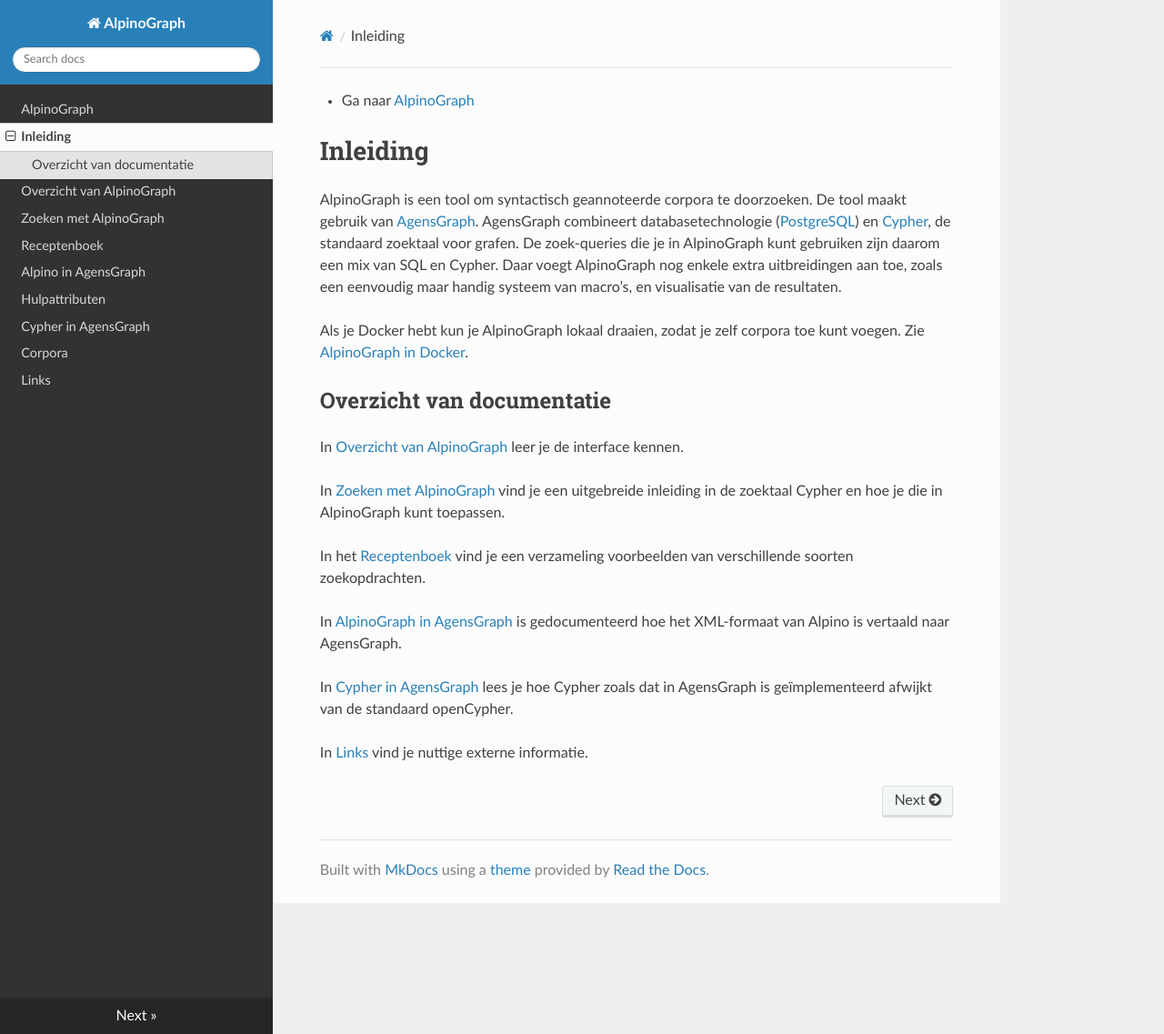
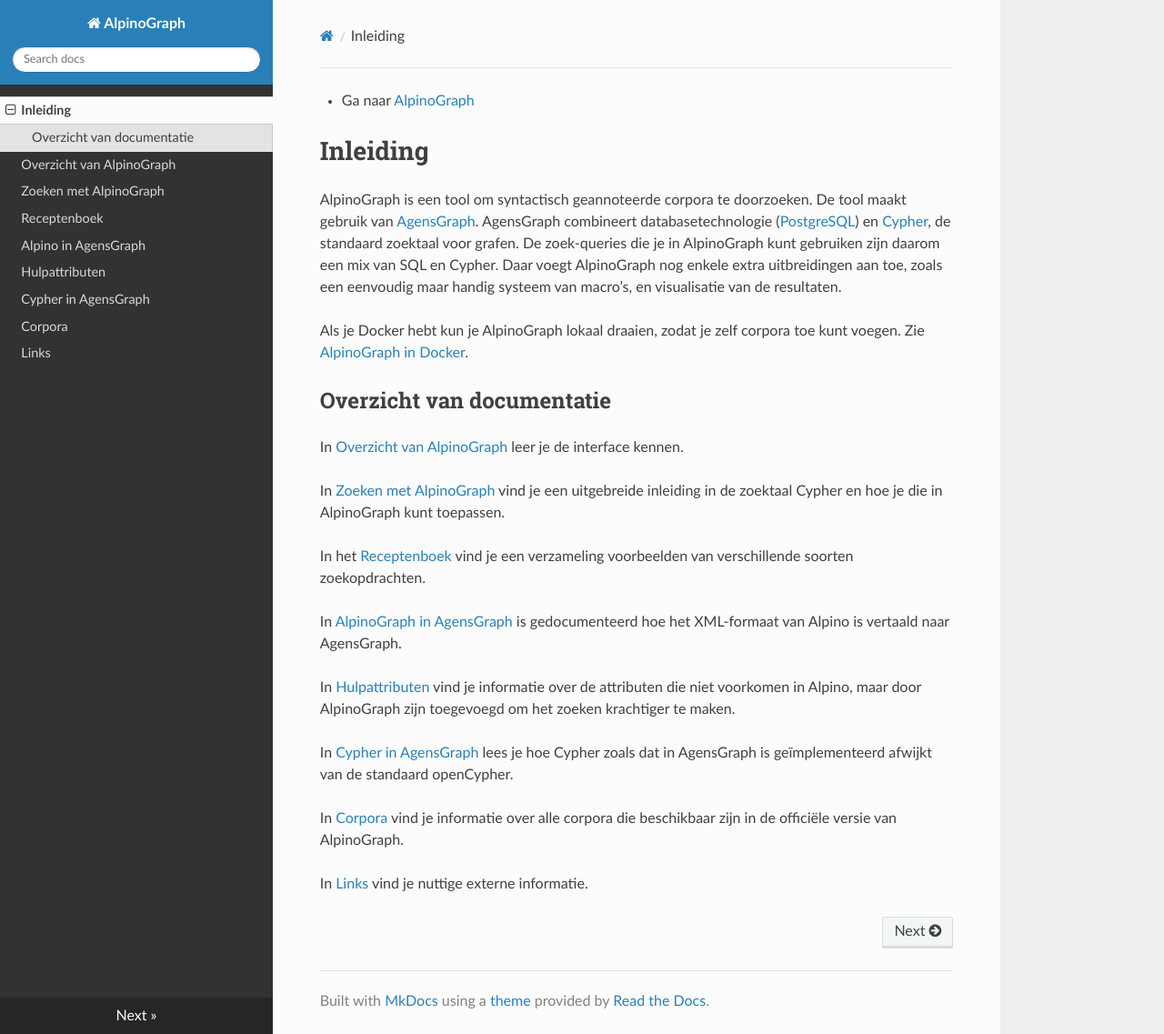
Before and after one commit to rug-compling/alpinograph-docs, an MkDocs documentation site: the page built from docs/index.md, in a window 1280 px wide and 1137 px high. Shown: the whole window at 91% size. Built offline with MkDocs 1.6.1, drawn with Linux system fonts in a browser that asks for light colours; nearby versions of some CDN libraries.

Commit message:
index: hulpattributen en corpora

```diff
--- a/docs/index.md
+++ b/docs/index.md
@@ -24,7 +24,14 @@
 In [AlpinoGraph in AgensGraph](../alpinoagens/) is gedocumenteerd hoe
 het XML-formaat van Alpino is vertaald naar AgensGraph.
 
+In [Hulpattributen](../attributen/) vind je informatie over de
+attributen die niet voorkomen in Alpino, maar door AlpinoGraph zijn
+toegevoegd om het zoeken krachtiger te maken.
+
 In [Cypher in AgensGraph](../agensgraph/) lees je hoe Cypher zoals dat
 in AgensGraph is geïmplementeerd afwijkt van de standaard openCypher.
 
+In [Corpora](../corpora/) vind je informatie over alle corpora die
+beschikbaar zijn in de officiële versie van AlpinoGraph.
+
 In [Links](../links/) vind je nuttige externe informatie.
--- a/mkdocs.yml
+++ b/mkdocs.yml
@@ -12,7 +12,6 @@
 lang: ['nl']
 
 nav:
-    - 'AlpinoGraph': 'https://urd2.let.rug.nl/~kleiweg/alpinograph/'
     - 'Inleiding': 'index.md'
     - 'Overzicht van AlpinoGraph': 'interface.md'
     - 'Zoeken met AlpinoGraph': 'zoeken.md'
```
